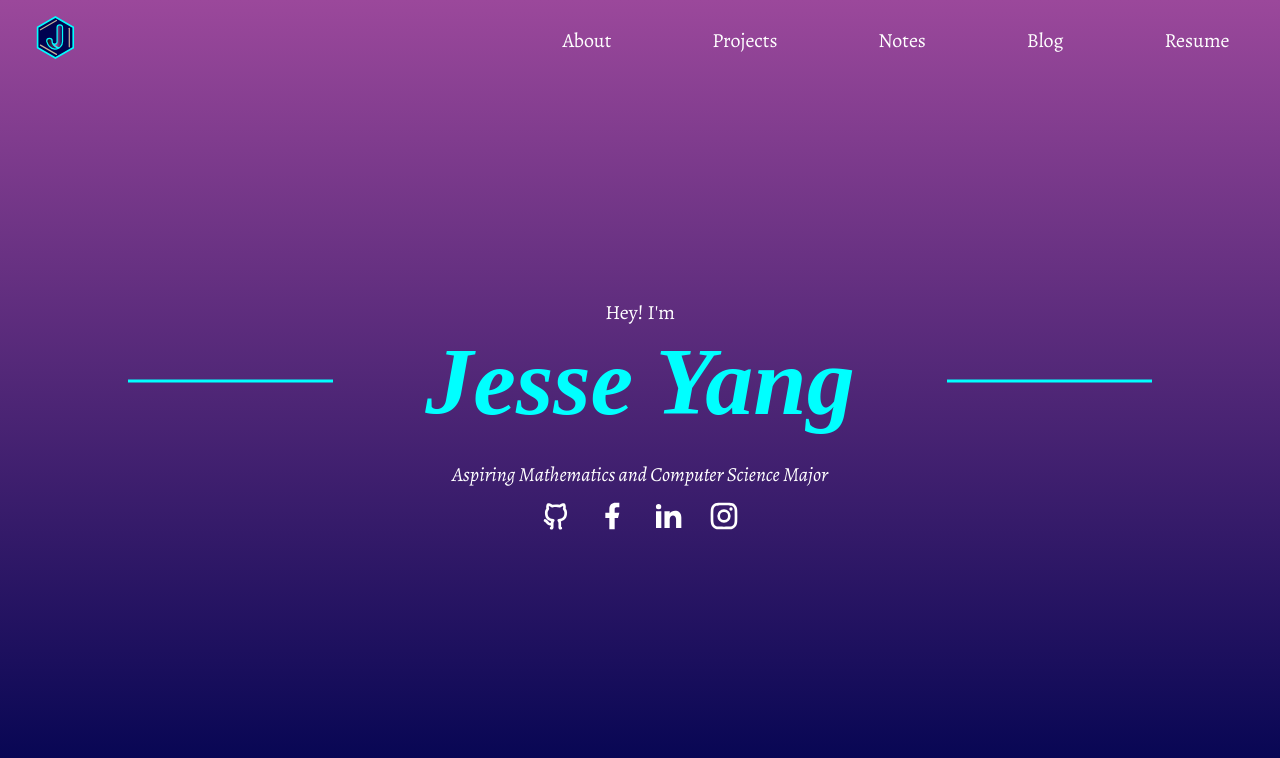
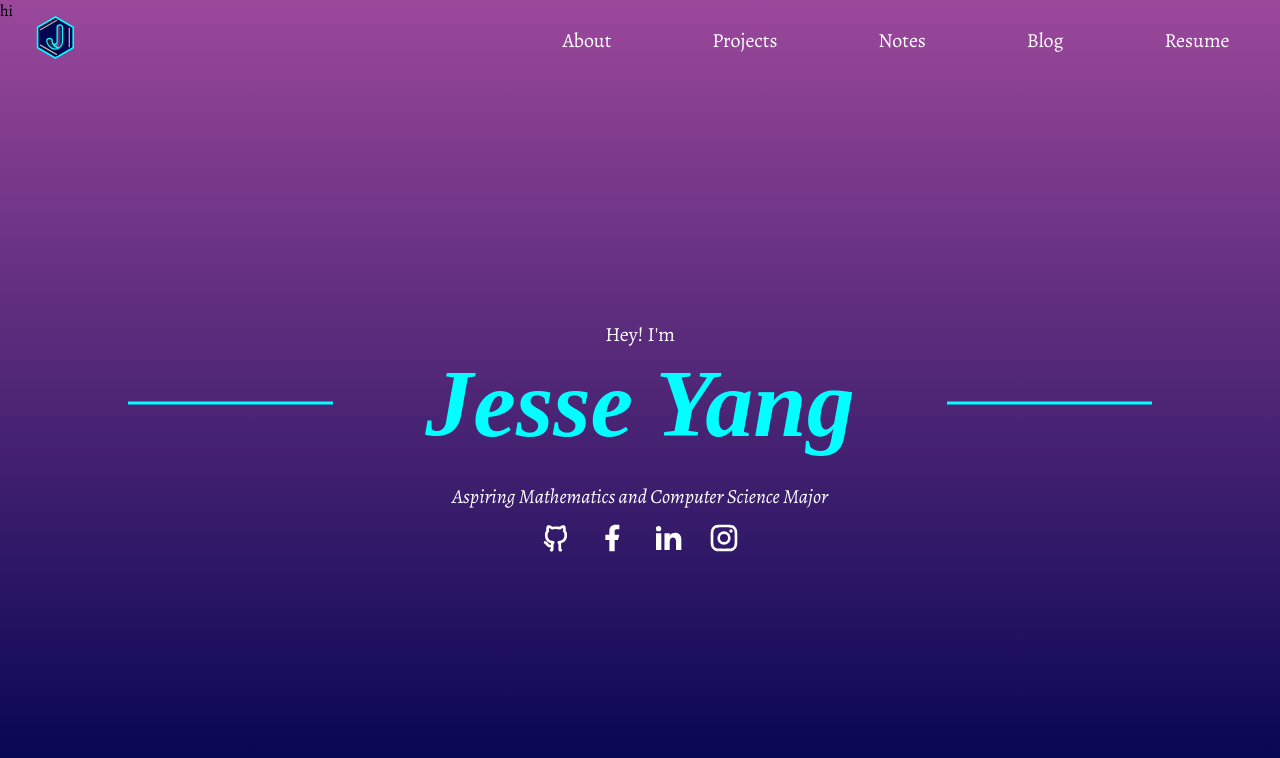
Before and after one commit to jesseyang432/jesseyang432.github.io, a React (Create React App) app: page / in a window 1280 px wide. Shown: the top 758 px of the page. Built offline with nearby package versions, Linux system fonts and the light colour scheme; a web font is replaced by a local one.

Commit message:
added Nav-totop option

```diff
--- a/src/components/modules/Nav.js
+++ b/src/components/modules/Nav.js
@@ -14,6 +14,9 @@ class Nav extends Component {
 
   changeBackground = () => {
     let scrollTop = window.pageYOffset;
+    if (scrollTop <= 80) {
+        this.setState({displayed: true});
+    }
     if (scrollTop > this.state.lastScrollTop && window.scrollY >= 80) {
         this.setState({
             displayed: false,
@@ -21,7 +24,7 @@ class Nav extends Component {
         });
     } else if (scrollTop <= this.state.lastScrollTop) {
         this.setState({
-            displayed: true,
+            // displayed: true,
             lastScrollTop: scrollTop,
         });
     }
@@ -38,6 +41,8 @@ class Nav extends Component {
 
   render() {
     return (
+        <>
+        <div className="Nav-totop">hi</div>
         <nav className={this.state.displayed ? 'Nav-bar' : 'Nav-hidden'}>
             <div className="Nav-logo">
                 <Link to="/">
@@ -72,6 +77,7 @@ class Nav extends Component {
                 </li>
             </ul>
         </nav>
+        </>
     );
   }
 }
--- a/src/components/pages/_Home.scss
+++ b/src/components/pages/_Home.scss
@@ -3,9 +3,9 @@
 	animation-fill-mode: forwards;
 	background: repeating-linear-gradient(
 		$purpureus,
-		$dark-blue 100vh,
-		$dark-blue 100vh,
-		$purpureus 200vh
+		$dark-blue 800px,
+		$dark-blue 800px,
+		$purpureus 1600px
 	);
 }
 
--- a/src/components/styles.css
+++ b/src/components/styles.css
@@ -5,7 +5,7 @@
           animation: Home-page-load ease 5.5s, Home-height-load ease 5.5s;
   -webkit-animation-fill-mode: forwards;
           animation-fill-mode: forwards;
-  background: repeating-linear-gradient(#9b489b, #000350 100vh, #000350 100vh, #9b489b 200vh);
+  background: repeating-linear-gradient(#9b489b, #000350 800px, #000350 800px, #9b489b 1600px);
 }
 
 .Home-title {
```
Also changed, not shown: 2 other files (tests, documents, lock files or other folders).
